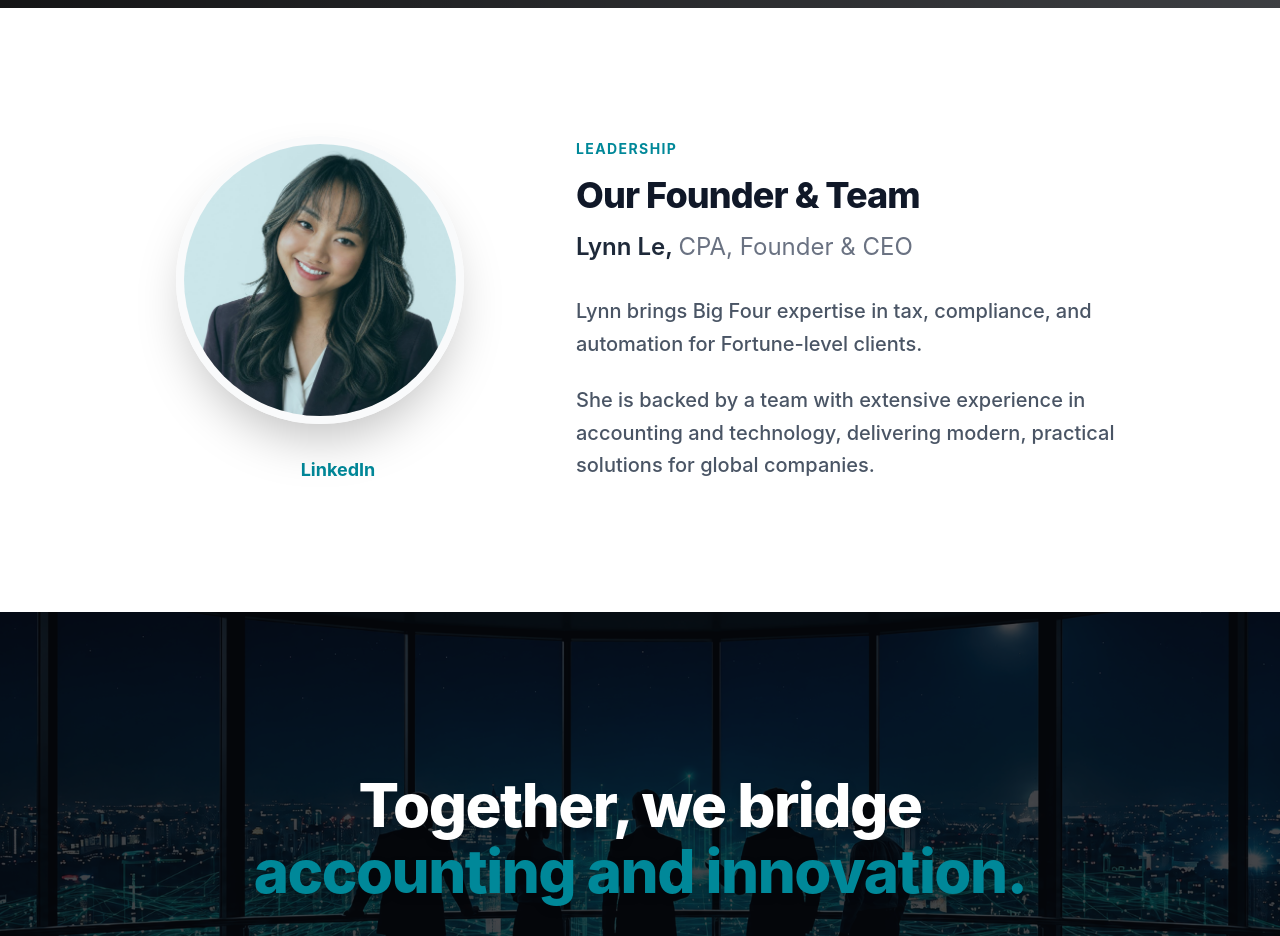
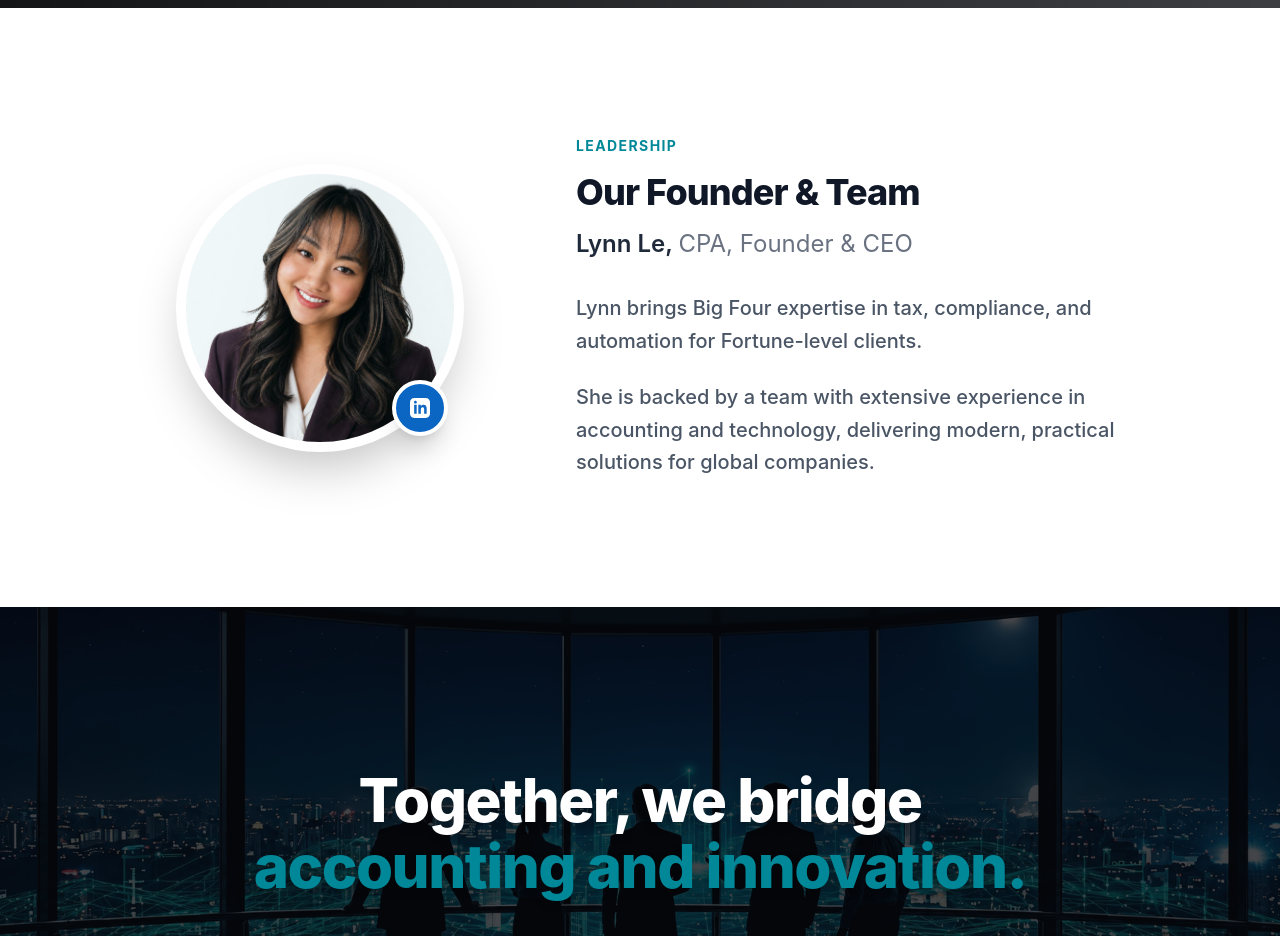
Before and after one commit to kietpham0810/Fintech-Hub-Global, a React (Vite) app: page /about in a window 1280 px wide. Shown: the part 2860-3796 px from the top of the page. Built offline with nearby package versions, Linux system fonts and the light colour scheme; grey boxes are pictures that could not be loaded.

Commit message:
upload linked1

```diff
--- a/src/pages/About.jsx
+++ b/src/pages/About.jsx
@@ -70,7 +70,6 @@ const About = () => {
               <svg className="w-7 h-7" fill="none" viewBox="0 0 24 24" stroke="currentColor" strokeWidth={2}><path strokeLinecap="round" strokeLinejoin="round" d="M9 7h6m0 10v-3m-3 3h.01M9 17h.01M9 14h.01M12 14h.01M15 11h.01M12 11h.01M9 11h.01M7 21h10a2 2 0 002-2V5a2 2 0 00-2-2H7a2 2 0 00-2 2v14a2 2 0 002 2z" /></svg>
             </div>
             <div>
-              {/* Áp dụng formChu2 cho các tiêu đề con, ghi đè màu đen và đậm để hợp với thẻ */}
               <h3 className={`${formChu2} text-gray-900 font-bold mb-3`}>Accounting & Tax</h3>
               <p className="text-gray-500 leading-relaxed">Comprehensive tax and accounting services tailored to optimize your business compliance.</p>
             </div>
@@ -125,22 +124,37 @@ const About = () => {
       {/* 4. FOUNDER & TEAM SECTION */}
       <section className="py-16 md:py-32 max-w-7xl mx-auto px-4 sm:px-6">
         <div className="flex flex-col md:flex-row items-center gap-12 md:gap-16 max-w-5xl mx-auto">
-          {/* Founder Image */}
+
+          {/* TÁI CẤU TRÚC: Khối ảnh đại diện và Huy hiệu LinkedIn đồng bộ cấu trúc hình học */}
           <div className="w-full md:w-2/5 flex flex-col items-center">
-            <div className="w-64 h-64 md:w-72 md:h-72 rounded-full overflow-hidden border-8 border-gray-50 shadow-2xl mb-8 relative group">
-              <div className="absolute inset-0 bg-[#008899]/20 group-hover:bg-transparent transition-colors duration-300 z-10"></div>
-              <img src={founderImg} alt="Lynn Le, Founder" className="w-full h-full object-cover relative z-0" />
+            {/* Khung bọc tương đối tạo điểm neo cho Badge hệ thống */}
+            <div className="relative w-64 h-64 md:w-72 md:h-72 group">
+
+              {/* Vòng tròn Avatar nguyên bản, sạch sẽ với shadow sâu */}
+              <div className="w-full h-full rounded-full overflow-hidden border-[10px] border-white shadow-2xl bg-gray-50 relative z-10">
+                <div className="absolute inset-0 bg-[#008899]/5 group-hover:bg-transparent transition-colors duration-300 z-10"></div>
+                <img
+                  src={founderImg}
+                  alt="Lynn Le, Founder"
+                  className="w-full h-full object-cover transition-transform duration-500 group-hover:scale-105 relative z-0"
+                />
               </div>
-            {/* Đã dọn dẹp URL tại đây */}
+
+              {/* Huy hiệu LinkedIn cao cấp ghim ở góc dưới bên phải - Loại bỏ hoàn toàn sự lệch tông đường nét */}
               <a
                 href="https://www.linkedin.com/in/lynnle2/"
                 target="_blank"
                 rel="noopener noreferrer"
-              className="flex items-center gap-3 text-[#008899] font-bold text-lg hover:text-gray-900 transition-colors"
+                className="absolute bottom-2 right-2 md:bottom-4 md:right-4 z-20 flex items-center justify-center w-12 h-12 md:w-14 md:h-14 bg-[#0A66C2] text-white rounded-full shadow-xl hover:bg-[#004182] hover:scale-110 active:scale-95 transition-all duration-300 border-4 border-white"
+                title="Connect on LinkedIn"
               >
-              <svg xmlns="http://www.w3.org/2000/svg" width="24" height="24" fill="currentColor" viewBox="0 0 24 24"><path d="M19 0h-14c-2.761 0-5 2.239-5v14c0 2.761 2.239 5 5 5h14c2.762 0 5-2.239 5-5v-14c0-2.761-2.238-5-5-5zm-11 19h-3v-11h3v11zm-1.5-12.268c-.966 0-1.75-.79-1.75-1.764s.784-1.764 1.75-1.764 1.75.79 1.75 1.764-.783 1.764-1.75 1.764zm13.5 12.268h-3v-5.604c0-3.368-4-3.113-4 0v5.604h-3v-11h3v1.765c1.396-2.586 7-2.777 7 2.476v6.759z"/></svg>
-              LinkedIn
+                {/* SVG LinkedIn chuẩn tỷ lệ */}
+                <svg xmlns="http://www.w3.org/2000/svg" width="20" height="20" fill="currentColor" viewBox="0 0 24 24">
+                  <path d="M19 0h-14c-2.761 0-5 2.239-5 5v14c0 2.761 2.239 5 5 5h14c2.762 0 5-2.239 5-5v-14c0-2.761-2.238-5-5-5zm-11 19h-3v-11h3v11zm-1.5-12.268c-.966 0-1.75-.79-1.75-1.764s.784-1.764 1.75-1.764 1.75.79 1.75 1.764-.783 1.764-1.75 1.764zm13.5 12.268h-3v-5.604c0-3.368-4-3.113-4 0v5.604h-3v-11h3v1.765c1.396-2.586 7-2.777 7 2.476v6.759z"/>
+                </svg>
               </a>
+
+            </div>
           </div>
 
           {/* Founder Text */}
```
Lines whose indentation alone changed are shown as unchanged.
